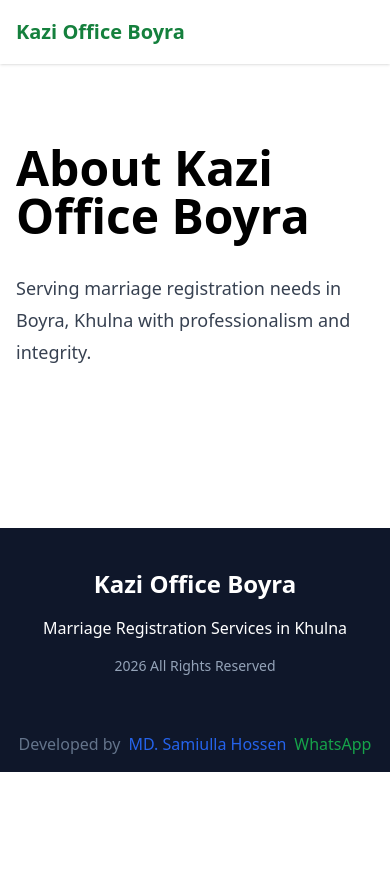
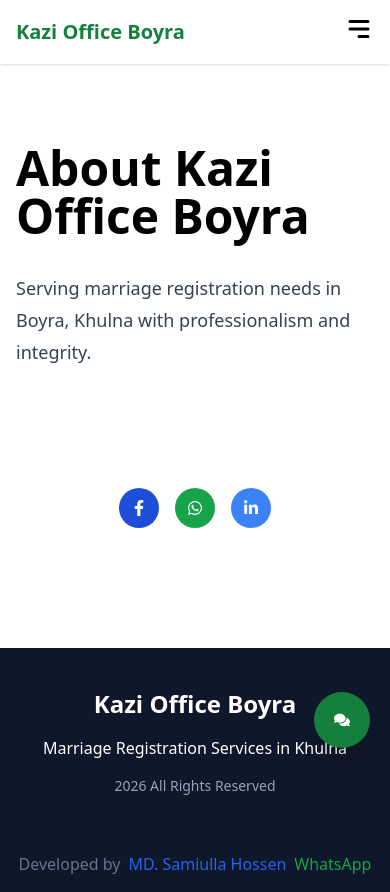
Before and after one commit to Samiul2024/Kazi-Office, a React (Vite) app in the folder client/: page /about in a window 390 px wide. Before the commit the page ends 844 px from the top, so only its background shows below. Built offline with nearby package versions, Linux system fonts and the light colour scheme.

Commit message:
feat: add mobile navigation contact hub social share and scroll top

```diff
--- /dev/null
+++ b/client/src/components/FloatingContactHub.jsx
@@ -0,0 +1,77 @@
+import { useState } from "react";
+
+import {
+FaWhatsapp,
+FaFacebookF,
+FaFacebookMessenger,
+FaComments
+} from "react-icons/fa";
+
+import { motion, AnimatePresence } from "framer-motion";
+
+export default function FloatingContactHub() {
+
+const [open,setOpen] = useState(false);
+
+return (
+<div className="fixed bottom-24 right-5 z-50">
+
+<AnimatePresence>
+
+{
+open && (
+
+<motion.div
+
+initial={{ opacity:0,y:50 }}
+animate={{ opacity:1,y:0 }}
+exit={{ opacity:0,y:50 }}
+
+className="flex flex-col gap-3 mb-3"
+>
+
+<a
+href="https://wa.me/8801700000000"
+target="_blank"
+className="bg-green-600 text-white p-4 rounded-full shadow-lg"
+>
+<FaWhatsapp />
+</a>
+
+<a
+href="https://m.me/yourpage"
+target="_blank"
+className="bg-blue-500 text-white p-4 rounded-full shadow-lg"
+>
+<FaFacebookMessenger />
+</a>
+
+<a
+href="https://facebook.com"
+target="_blank"
+className="bg-blue-700 text-white p-4 rounded-full shadow-lg"
+>
+<FaFacebookF />
+</a>
+
+</motion.div>
+
+)
+}
+
+</AnimatePresence>
+
+<button
+
+onClick={()=>setOpen(!open)}
+
+className="bg-green-700 text-white p-5 rounded-full shadow-xl"
+>
+
+<FaComments />
+
+</button>
+
+</div>
+);
+}
--- /dev/null
+++ b/client/src/components/MobileNavbar.jsx
@@ -0,0 +1,57 @@
+import { useState } from "react";
+import { Link } from "react-router-dom";
+import { HiMenuAlt3, HiX } from "react-icons/hi";
+
+export default function MobileNavbar() {
+
+const [open,setOpen] = useState(false);
+
+const links = [
+{ name:"Home", path:"/" },
+{ name:"About", path:"/about" },
+{ name:"Services", path:"/services" },
+{ name:"Appointment", path:"/appointment" },
+{ name:"Contact", path:"/contact" }
+];
+
+return (
+<>
+<div className="md:hidden">
+
+<button
+onClick={()=>setOpen(!open)}
+className="text-3xl"
+>
+{open ? <HiX /> : <HiMenuAlt3 />}
+</button>
+
+</div>
+
+{
+open && (
+
+<div className="absolute left-0 top-16 w-full bg-white shadow-xl z-50 md:hidden">
+
+<div className="flex flex-col p-5 gap-5">
+
+{
+links.map(link=>(
+<Link
+key={link.name}
+to={link.path}
+onClick={()=>setOpen(false)}
+>
+{link.name}
+</Link>
+))
+}
+
+</div>
+
+</div>
+
+)
+}
+</>
+);
+}
--- a/client/src/components/Navbar.jsx
+++ b/client/src/components/Navbar.jsx
@@ -1,4 +1,5 @@
 import { Link } from "react-router-dom";
+import MobileNavbar from "./MobileNavbar";
 
 export default function Navbar() {
   return (
@@ -11,6 +12,7 @@ export default function Navbar() {
           </h1>
         </div>
 
+        {/* Desktop Navigation */}
         <nav className="hidden md:flex gap-8 font-medium">
           <Link to="/">Home</Link>
           <Link to="/about">About</Link>
@@ -19,6 +21,8 @@ export default function Navbar() {
           <Link to="/contact">Contact</Link>
         </nav>
 
+        {/* Mobile Navigation */}
+        <MobileNavbar />
       </div>
     </header>
   );
--- /dev/null
+++ b/client/src/components/ScrollToTopButton.jsx
@@ -0,0 +1,41 @@
+import { useEffect, useState } from "react";
+import { FaArrowUp } from "react-icons/fa";
+
+export default function ScrollToTopButton() {
+
+const [visible,setVisible] = useState(false);
+
+useEffect(()=>{
+
+const handleScroll=()=>{
+setVisible(window.scrollY > 500);
+};
+
+window.addEventListener("scroll",handleScroll);
+
+return ()=>{
+window.removeEventListener("scroll",handleScroll);
+};
+
+},[]);
+
+if(!visible) return null;
+
+return (
+<button
+
+onClick={()=>
+window.scrollTo({
+top:0,
+behavior:"smooth"
+})
+}
+
+className="fixed bottom-5 left-5 z-50 bg-slate-800 text-white p-4 rounded-full shadow-lg"
+>
+
+<FaArrowUp />
+
+</button>
+);
+}
--- /dev/null
+++ b/client/src/components/SocialShareBar.jsx
@@ -0,0 +1,41 @@
+import {
+FaFacebookF,
+FaWhatsapp,
+FaLinkedinIn
+} from "react-icons/fa";
+
+export default function SocialShareBar() {
+
+const url = window.location.href;
+
+return (
+
+<div className="flex gap-4 justify-center py-10">
+
+<a
+href={`https://www.facebook.com/sharer/sharer.php?u=${url}`}
+target="_blank"
+className="p-3 rounded-full bg-blue-700 text-white"
+>
+<FaFacebookF />
+</a>
+
+<a
+href={`https://api.whatsapp.com/send?text=${url}`}
+target="_blank"
+className="p-3 rounded-full bg-green-600 text-white"
+>
+<FaWhatsapp />
+</a>
+
+<a
+href={`https://www.linkedin.com/sharing/share-offsite/?url=${url}`}
+target="_blank"
+className="p-3 rounded-full bg-blue-500 text-white"
+>
+<FaLinkedinIn />
+</a>
+
+</div>
+);
+}
--- a/client/src/layouts/MainLayout.jsx
+++ b/client/src/layouts/MainLayout.jsx
@@ -1,6 +1,9 @@
 import { Outlet } from "react-router-dom";
 import Navbar from "../components/Navbar";
 import Footer from "../components/Footer";
+import SocialShareBar from "../components/SocialShareBar";
+import FloatingContactHub from "../components/FloatingContactHub";
+import ScrollToTopButton from "../components/ScrollToTopButton";
 
 export default function MainLayout() {
   return (
@@ -9,6 +12,12 @@ export default function MainLayout() {
       <main>
         <Outlet />
       </main>
+
+      <SocialShareBar />
+
+                  <FloatingContactHub />
+
+                  <ScrollToTopButton />
       <Footer />
     </>
   );
--- a/client/src/pages/HomePage.jsx
+++ b/client/src/pages/HomePage.jsx
@@ -11,6 +11,11 @@ import GallerySection from "../sections/GallerySection";
 import LocationSection from "../sections/LocationSection";
 import FaqSection from "../sections/FaqSection";
 import CTASection from "../sections/CTASection";
+import FloatingContactHub from "../components/FloatingContactHub";
+import ScrollToTopButton from "../components/ScrollToTopButton";
+import SocialShareBar from "../components/SocialShareBar";
+
+
 
 export default function HomePage() {
     return (
@@ -42,6 +47,12 @@ description="Marriage registration services in Boyra Khulna for Muslim and Hindu
 
             <FloatingButtons />
 
+            <SocialShareBar />
+
+            <FloatingContactHub />
+
+            <ScrollToTopButton />
+
         </>
     );
 }
```
Also changed, not shown: client/public/robots.txt, 1 other file (tests, documents, lock files or other folders). Lines whose indentation alone changed are shown as unchanged.
